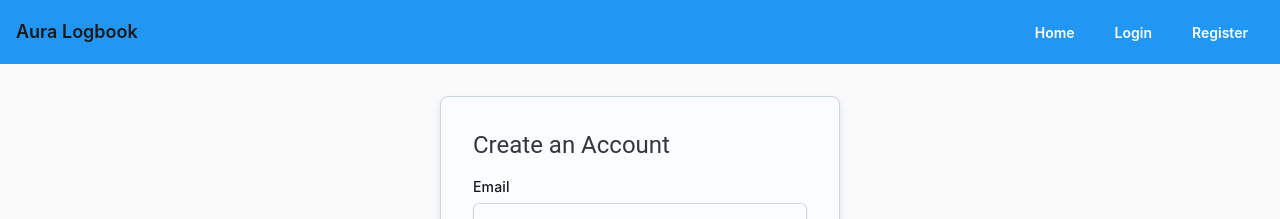
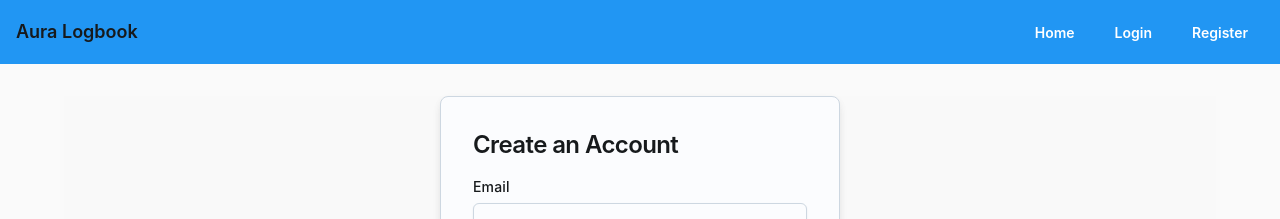
Before and after one commit to GemsForge/aura-logbook-api, a React (Vite) app in the folder aura-ui/: page /register in a window 1280 px wide. Shown: the top 219 px of the page. Built offline with nearby package versions, Linux system fonts and the light colour scheme; no server answers.

Commit message:
refactor(ui): #194 migrate registration page to Joy UI

```diff
--- a/aura-ui/src/pages/Register.tsx
+++ b/aura-ui/src/pages/Register.tsx
@@ -1,7 +1,10 @@
 import { MyPathwaySelector } from "@/components/MyPathwaySelector";
 import { SpiritualPathway, type RegisterRequest } from "@/features/auth/models";
 import { yupResolver } from "@hookform/resolvers/yup";
-import { Box, CircularProgress, Link, Typography } from "@mui/material";
+import Box from "@mui/joy/Box";
+import CircularProgress from "@mui/joy/CircularProgress";
+import Link from "@mui/joy/Link";
+import Typography from "@mui/joy/Typography";
 import Sheet from "@mui/joy/Sheet";
 import { AuraButton as Button } from "@/components/ui/AuraButton";
 import { AuraInput as TextField } from "@/components/ui/AuraInput";
@@ -17,7 +20,7 @@ import { useToast } from "../hooks/useToast";
 export default function RegisterForm() {
   const { showToast } = useToast();
   const navigate = useNavigate();
-const [loading, setLoading] = useState(false);
+  const [loading, setLoading] = useState(false);
   const {
     register,
     control,
@@ -56,13 +59,16 @@ const [loading, setLoading] = useState(false);
 
   return (
     <Box
-      display="flex"
-      alignItems="center"
-      justifyContent="center"
-      minHeight="100vh"
-      sx={{ backgroundColor: "#f9f9f9" }}>
+      sx={{
+        display: "flex",
+        alignItems: "center",
+        justifyContent: "center",
+        minHeight: "100vh",
+        backgroundColor: "#f9f9f9",
+      }}
+    >
       <Sheet variant="outlined" sx={{ p: 4, width: 400, borderRadius: "md", boxShadow: "md" }}>
-        <Typography variant="h5" mb={2}>
+        <Typography level="h3" sx={{ mb: 2 }}>
           Create an Account
         </Typography>
         <form onSubmit={handleSubmit(onSubmit)} noValidate>
@@ -126,10 +132,10 @@ const [loading, setLoading] = useState(false);
             variant="contained"
             sx={{ mt: 2 }}
             disabled={loading}>
-            {loading ? <CircularProgress size={24} /> : "Register"}
+            {loading ? <CircularProgress size="md" /> : "Register"}
           </Button>
         </form>
-        <Typography variant="body2" mt={2}>
+        <Typography level="body-sm" sx={{ mt: 2 }}>
           Already have an account?{" "}
           <Link href="/login" underline="hover">
             Login
```
